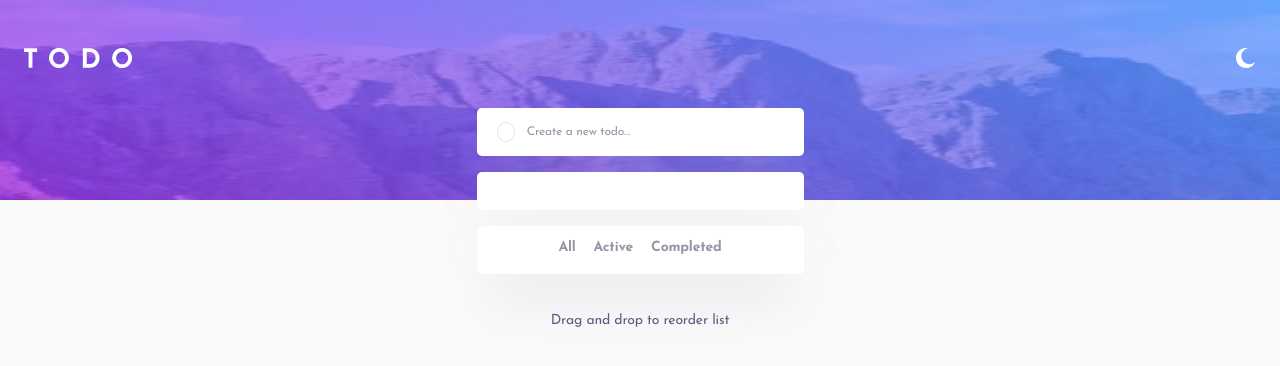
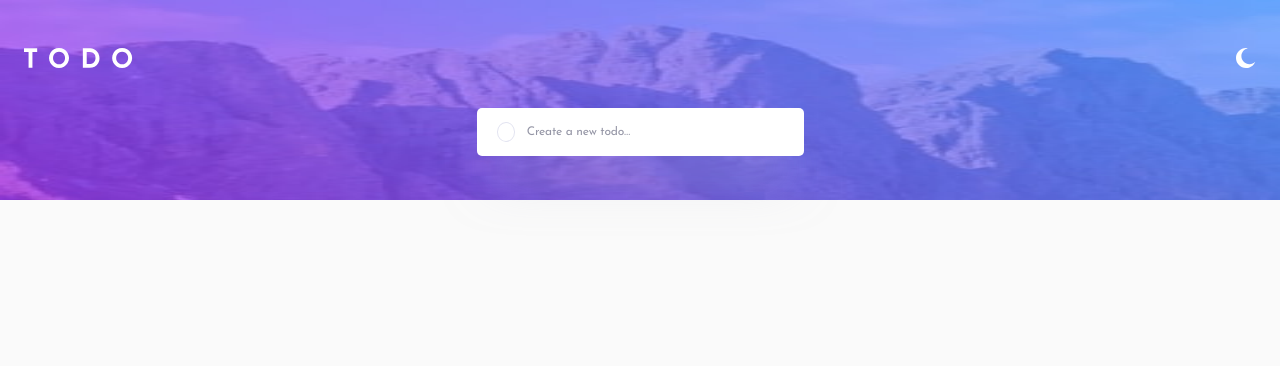
Before and after one commit to achiewe/Todo-app, a React (Vite) app: page / in a window 1280 px wide. Shown: the top 366 px of the page. Built offline with nearby package versions, Linux system fonts and the light colour scheme.

Commit message:
add new component CreateInputTodo

```diff
--- a/src/components/ControlPanel.tsx
+++ b/src/components/ControlPanel.tsx
@@ -4,6 +4,7 @@ import { Mode } from "../store/redux";
 
 const ControlPanel = (): JSX.Element => {
   const darkMode = useSelector((redux: Mode) => redux.Mode.gloomy);
+
   return (
     <MainControl darkMode={darkMode}>
       <h2> All</h2>
--- /dev/null
+++ b/src/components/CreateInputTodo.tsx
@@ -0,0 +1,72 @@
+import styled from "styled-components";
+import { makeTodo } from "../store/TodoSlice";
+import { useDispatch, useSelector } from "react-redux";
+import { useState } from "react";
+import { Mode } from "../store/redux";
+
+const CreateInputTodo = (): JSX.Element => {
+  const [takeText, setTakeText] = useState<string>("");
+  const darkMode = useSelector((redux: Mode) => redux.Mode.gloomy);
+  const dispatch = useDispatch();
+  const ClickOnSubmit = (e: React.FormEvent<HTMLFormElement>) => {
+    e.preventDefault();
+    if (takeText.trim() !== "") {
+      dispatch(makeTodo(takeText));
+    }
+  };
+  return (
+    <Form onSubmit={ClickOnSubmit} darkMode={darkMode}>
+      <button type="submit"></button>
+      <input
+        onChange={(e) => {
+          setTakeText(e.target.value);
+        }}
+        placeholder="Create a new todo…"
+      />
+    </Form>
+  );
+};
+
+const Form = styled.form<{ darkMode: boolean }>`
+  width: 327px;
+  height: 48px;
+  display: flex;
+  flex-direction: row;
+  gap: 12px;
+  align-items: center;
+  padding: 14px 0 14px 20px;
+  border-radius: 5px;
+  background-color: ${(props) => (props.darkMode ? "#25273D" : "#FFFFFF")};
+  box-shadow: ${(props) =>
+    props.darkMode
+      ? "0px 35px 50px -15px rgba(0, 0, 0, 0.5)"
+      : "0px 35px 50px -15px #c2c3d680"};
+
+  button {
+    width: 20px;
+    height: 20px;
+    border-radius: 50%;
+    border: ${(props) =>
+      props.darkMode ? "1px solid #393A4B " : "1px solid #e3e4f1"};
+    background: ${(props) => (props.darkMode ? "#25273D" : "#FFFFFF")};
+  }
+
+  input {
+    width: 100%;
+    border: none;
+    font-size: 12px;
+    font-weight: 400;
+    line-height: 12px;
+    letter-spacing: -0.1666666716337204px;
+    text-align: left;
+    color: ${(props) => (props.darkMode ? "#FFFFFF" : "black")};
+    background-color: ${(props) => (props.darkMode ? "#25273D" : "#FFFFFF")};
+    outline: none;
+  }
+
+  input::placeholder {
+    color: #9495a5;
+  }
+`;
+
+export default CreateInputTodo;
--- a/src/components/Todo.tsx
+++ b/src/components/Todo.tsx
@@ -1,38 +1,24 @@
-import { useState } from "react";
 import { useDispatch, useSelector } from "react-redux";
 import styled from "styled-components";
 import { TodoRoot, Mode } from "../store/redux";
 import { makeTodo, toggleReceive } from "../store/TodoSlice";
 import crossSvg from "../assets/icon-cross.svg";
 import ControlPanel from "./ControlPanel";
+import CreateInputTodo from "./CreateInputTodo";
 import React from "react";
 
 const Todo = (): JSX.Element => {
   const todoItems = useSelector(
     (redux: TodoRoot) => redux.createTodo.myTodoArray
   );
-  const [takeText, setTakeText] = useState<string>("");
+
   const dispatch = useDispatch();
-  const ClickOnSubmit = (e: React.FormEvent<HTMLFormElement>) => {
-    e.preventDefault();
-    if (takeText.trim() !== "") {
-      dispatch(makeTodo(takeText));
-    }
-  };
 
   const darkMode = useSelector((redux: Mode) => redux.Mode.gloomy);
 
   return (
-    <TodoMain darkMode={darkMode}>
-      <form onSubmit={ClickOnSubmit}>
-        <button type="submit"></button>
-        <input
-          onChange={(e) => {
-            setTakeText(e.target.value);
-          }}
-          placeholder="Create a new todo…"
-        />
-      </form>
+    <TodoMain darkMode={darkMode} todoItems={todoItems}>
+      <CreateInputTodo />
       <ul className="itemsUl">
         {todoItems.map((todo, index) => (
           <React.Fragment key={index}>
@@ -52,13 +38,15 @@ const Todo = (): JSX.Element => {
           </React.Fragment>
         ))}
       </ul>
-      <ControlPanel />
-      <p> Drag and drop to reorder list</p>
+      {todoItems.length === 0 ? "" : <ControlPanel />}
     </TodoMain>
   );
 };
 
-const TodoMain = styled.div<{ darkMode: boolean }>`
+const TodoMain = styled.div<{
+  darkMode: boolean;
+  todoItems: { wording: string; id: number; recieve: boolean }[];
+}>`
   width: 100%;
   display: flex;
   flex-direction: column;
@@ -66,51 +54,9 @@ const TodoMain = styled.div<{ darkMode: boolean }>`
   justify-content: center;
   align-items: center;
 
-  form {
-    width: 327px;
-    height: 48px;
-    display: flex;
-    flex-direction: row;
-    gap: 12px;
-    align-items: center;
-    padding: 14px 0 14px 20px;
-    border-radius: 5px;
-    background-color: ${(props) => (props.darkMode ? "#25273D" : "#FFFFFF")};
-    box-shadow: ${(props) =>
-      props.darkMode
-        ? "0px 35px 50px -15px rgba(0, 0, 0, 0.5)"
-        : "0px 35px 50px -15px #c2c3d680"};
-
-    button {
-      width: 20px;
-      height: 20px;
-      border-radius: 50%;
-      border: ${(props) =>
-        props.darkMode ? "1px solid #393A4B " : "1px solid #e3e4f1"};
-      background: ${(props) => (props.darkMode ? "#25273D" : "#FFFFFF")};
-    }
-
-    input {
-      width: 100%;
-      border: none;
-      font-size: 12px;
-      font-weight: 400;
-      line-height: 12px;
-      letter-spacing: -0.1666666716337204px;
-      text-align: left;
-      color: ${(props) => (props.darkMode ? "#FFFFFF" : "black")};
-      background-color: ${(props) => (props.darkMode ? "#25273D" : "#FFFFFF")};
-      outline: none;
-    }
-
-    input::placeholder {
-      color: #9495a5;
-    }
-  }
-
   .itemsUl {
     width: 327px;
-    display: flex;
+    display: ${(props) => (props.todoItems.length === 0 ? "none" : "flex")};
     flex-direction: column;
     background-color: ${(props) => (props.darkMode ? "#25273D" : "#FFFFFF")};
     box-shadow: ${(props) =>
@@ -169,14 +115,5 @@ const TodoMain = styled.div<{ darkMode: boolean }>`
       height: 1px;
     }
   }
-
-  p {
-    font-size: 14px;
-    font-weight: 400;
-    line-height: 14px;
-    letter-spacing: -0.1944444477558136px;
-    text-align: center;
-    color: #5b5e7e;
-  }
 `;
 export default Todo;
```
